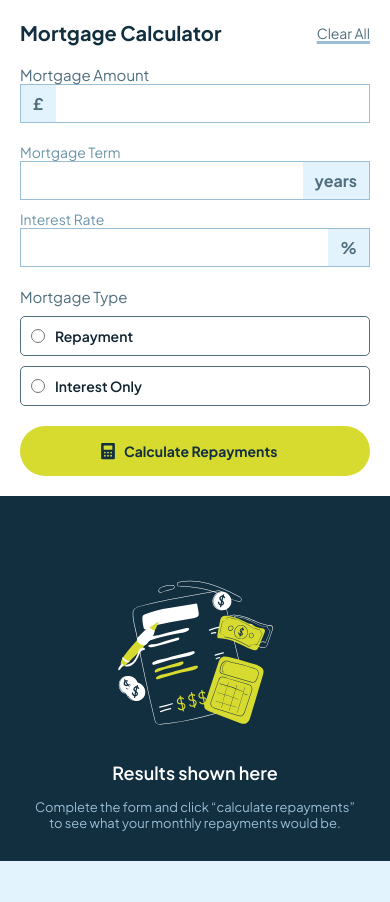
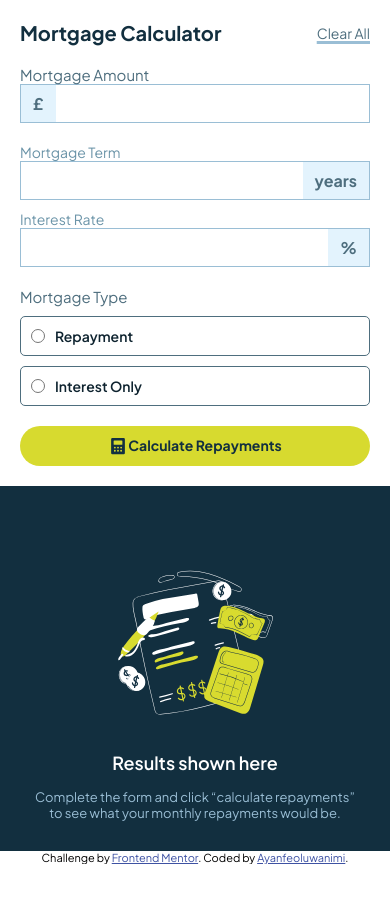
Before and after one commit to AyanfeoluwanimiSeriki/-Mortgage-repayment-calculator, a plain HTML site: page index.html in a window 390 px wide. Shown: the top 902 px of the page. After the commit the page ends 864 px from the top, so only its background shows below. Drawn offline with Linux system fonts and the light colour scheme.

Commit message:
mortgage

```diff
--- a/styles.css
+++ b/styles.css
@@ -22,7 +22,7 @@
 .container{
     width: 100%;
     height: 100vh;
-    overflow: hidden;
+    /* overflow: hidden; */
     display: flex;
     justify-content: center;
     align-items: center;
@@ -34,6 +34,7 @@
     display: flex;
     background-color: var(--White);
     border-radius: 50px;
+
 }
 .calculator{
     width: 50%;
@@ -228,29 +229,33 @@ input[type=radio]{
     font-weight: 400;
     color: var(--Slate-700);
 }
+
 .calc{
     border-radius: 30px;
     border: none;
     background-color: var(--Lime);
     display: flex;
-    /* justify-content: space-between  ; */
-    gap: 8px;
+    justify-content: center;
+    gap: 6px;
     padding: 10px;
-    width: 224px;
+    width: 70%;
     /* height: 40px; */
     margin-top: 20px;
     cursor: pointer;
+    text-align: center;
 }
+
 .calc span{
     font-size: 14px;
-    padding: 6px;
+    padding: px;
     color: var(--Slate-900);
     font-weight: 700;
+    margin-right: 0;
 }
 .calc .icon{
     width: 20px;
-    margin-left: 10px;
-    margin-top: 5px;
+    margin-left: px;
+    margin-top: px;
 }
 .empty-result img{
     width: 50%;
@@ -367,10 +372,11 @@ input[type=radio]:checked{
 .field{
     display: flex;
 }
+
 @media (max-width: 850px){
     .container{
         width: 100%;
-        height: 200vh;
+        height: auto;
         overflow: hidden;
         display: block;
         justify-content: center;
@@ -407,21 +413,31 @@ input[type=radio]:checked{
 
     }
     .calc{
+        border-radius: 30px;
+        border: none;
+        background-color: var(--Lime);
+        display: flex;
+        justify-content: center;
+        gap: 0px;
+        padding: 10px;
         width: 100%;
-        gap: 0px;
+        /* height: 40px; */
+        margin-top: 20px;
+        cursor: pointer;
+        text-align: center;
+    }
 
-    }
     .calc span{
         font-size: 14px;
-        padding: 6px;
+        padding: px;
         color: var(--Slate-900);
         font-weight: 700;
-        margin-right: 40px;
+        margin-right: 0;
     }
     .calc .icon{
         width: 20px;
-        margin-left: 68px;
-        margin-top: 5px;
+        margin-left: px;
+        margin-top: px;
     }
     .result-amount{
         background-color: var(--Slate-1000);
```
Also changed, not shown: index.html (+3 -1 lines).
